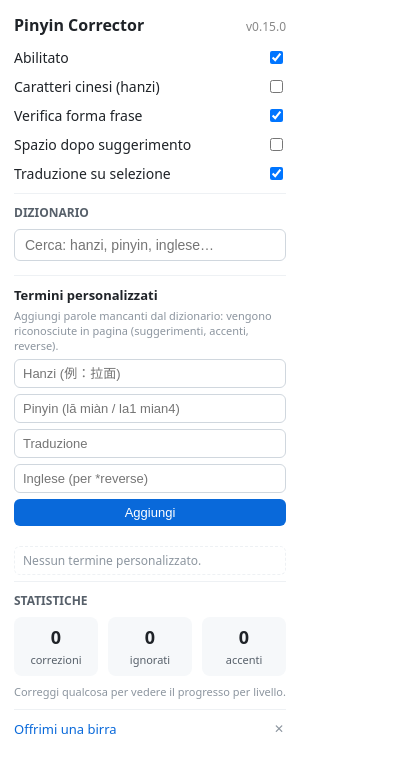
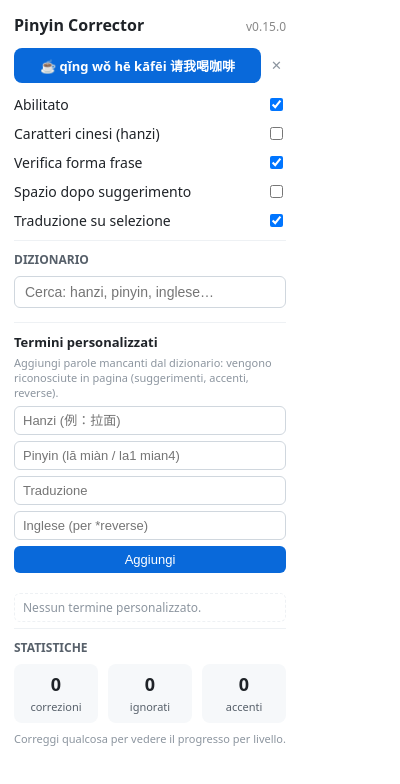
Before and after one commit to kkongiu/Pinyn, a browser extension: page src/popup/popup.html in a window 400 px wide. Drawn offline with Linux system fonts and the light colour scheme.

Commit message:
Donazioni: bottone in evidenza in cima al popup '☕ qǐng wǒ hē kāfēi 请我喝咖啡' con importo PayPal suggerito 3€

```diff
--- a/src/popup/popup.css
+++ b/src/popup/popup.css
@@ -120,25 +120,30 @@ h1 { font-size: 16px; margin: 0; }
 .support {
   display: flex;
   align-items: center;
-  justify-content: space-between;
-  gap: 8px;
-  border-top: 1px solid #eef1f4;
-  margin-top: 10px;
-  padding-top: 10px;
+  gap: 6px;
+  margin-bottom: 12px;
 }
-.support a {
-  color: #0969da;
+.support-btn {
+  flex: 1;
+  display: flex;
+  align-items: center;
+  justify-content: center;
+  gap: 6px;
+  padding: 8px 10px;
+  background: #0969da;
+  color: #fff;
+  border-radius: 8px;
+  text-decoration: none;
   font-size: 13px;
-  font-weight: 500;
-  text-decoration: none;
+  font-weight: 600;
 }
-.support a:hover { text-decoration: underline; }
+.support-btn:hover { background: #0558c4; }
 .support button {
   border: none;
   background: transparent;
   color: #8c959f;
   cursor: pointer;
-  font-size: 12px;
-  padding: 0 2px;
+  font-size: 13px;
+  padding: 4px;
 }
 .support button:hover { color: #cf222e; }
--- a/src/popup/popup.html
+++ b/src/popup/popup.html
@@ -10,6 +10,11 @@
     <h1>Pinyin Corrector</h1>
     <span class="version">v0.15.0</span>
   </header>
+
+  <div id="support" class="support">
+    <a href="https://paypal.me/kkongiu/3" target="_blank" rel="noopener" class="support-btn" title="Offrimi un caffè (3€)">☕ qǐng wǒ hē kāfēi 请我喝咖啡</a>
+    <button id="support-close" title="Non mostrare più" aria-label="Chiudi">✕</button>
+  </div>
 
   <label class="switch-row">
     <span>Abilitato</span>
@@ -66,11 +71,6 @@
     <div id="st-levels" class="levels"></div>
   </section>
 
-  <footer id="support" class="support">
-    <a href="https://paypal.me/kkongiu" target="_blank" rel="noopener">Offrimi una birra</a>
-    <button id="support-close" title="Non mostrare più" aria-label="Chiudi">✕</button>
-  </footer>
-
   <script src="../utils/pinyin-utils.js"></script>
   <script src="../utils/custom-terms.js"></script>
   <script src="popup.js"></script>
```
Also changed, not shown: MONETIZATION.md (+4 -2 lines), src/options/options.html (+2 -2 lines), README.md.
